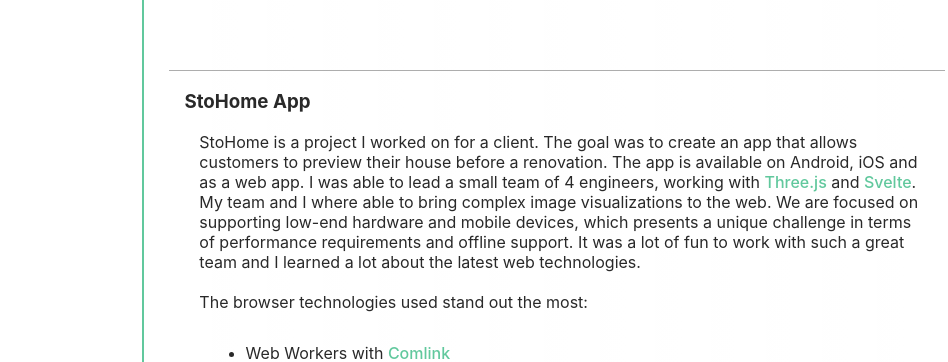
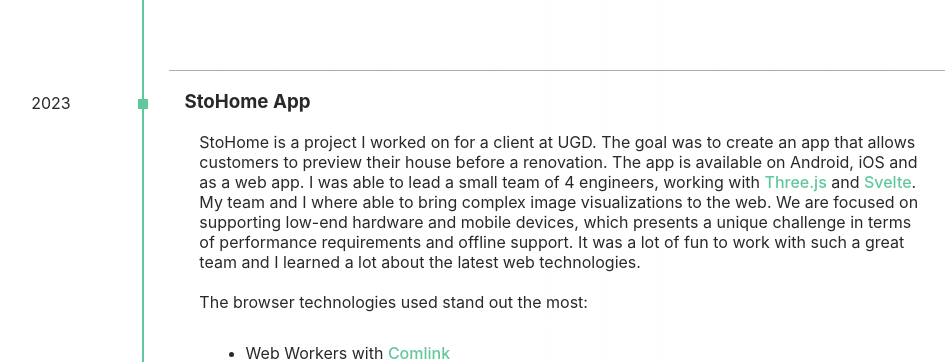
Before and after one commit to poesterlin/portfolio, a SvelteKit app: page / in a window 1280 px wide. Shown: the part 960-1322 px from the top of the page, without its empty margins (195-1143 px from the left). Built offline with nearby package versions, Linux system fonts and the light colour scheme.

Commit message:
move home project to 2023

```diff
--- a/src/routes/+page.svelte
+++ b/src/routes/+page.svelte
@@ -36,9 +36,15 @@
           { href: "https://www.ugdtodo.com/", desc: "User Generated Design" },
         ],
       },
+    ],
+  });
+
+  items.push({
+    label: "2023",
+    content: [
       {
         header: "StoHome App",
-        body: `StoHome is a project I worked on for a client. The goal was to create an app that allows customers to preview their house before a renovation. The app is available on Android, iOS and as a web app. I was able to lead a small team of 4 engineers, working with {0} and {1}. My team and I where able to bring complex image visualizations to the web. We are focused on supporting low-end hardware and mobile devices, which presents a unique challenge in terms of performance requirements and offline support. It was a lot of fun to work with such a great team and I learned a lot about the latest web technologies. ||The browser technologies used stand out the most:`,
+        body: `StoHome is a project I worked on for a client at UGD. The goal was to create an app that allows customers to preview their house before a renovation. The app is available on Android, iOS and as a web app. I was able to lead a small team of 4 engineers, working with {0} and {1}. My team and I where able to bring complex image visualizations to the web. We are focused on supporting low-end hardware and mobile devices, which presents a unique challenge in terms of performance requirements and offline support. It was a lot of fun to work with such a great team and I learned a lot about the latest web technologies. ||The browser technologies used stand out the most:`,
         list: [
           "Web Workers with {2}",
           "Custom OpenCV WebAssembly Build, optimized for file size",
```
Also changed, not shown: 1 other file (tests, documents, lock files or other folders).
